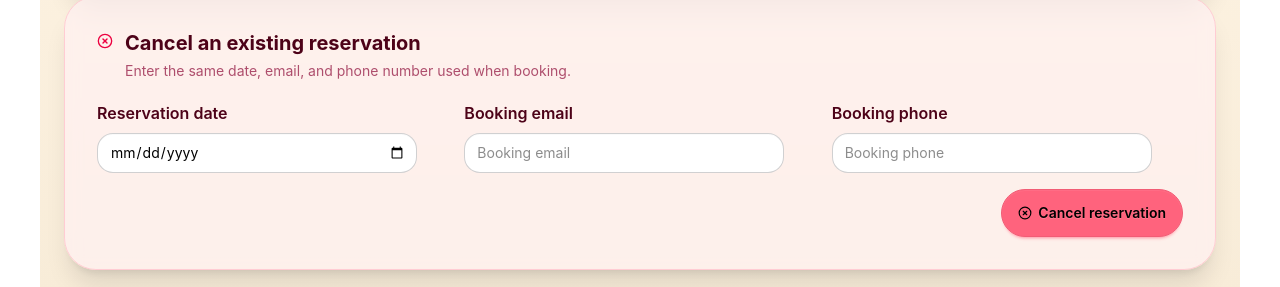
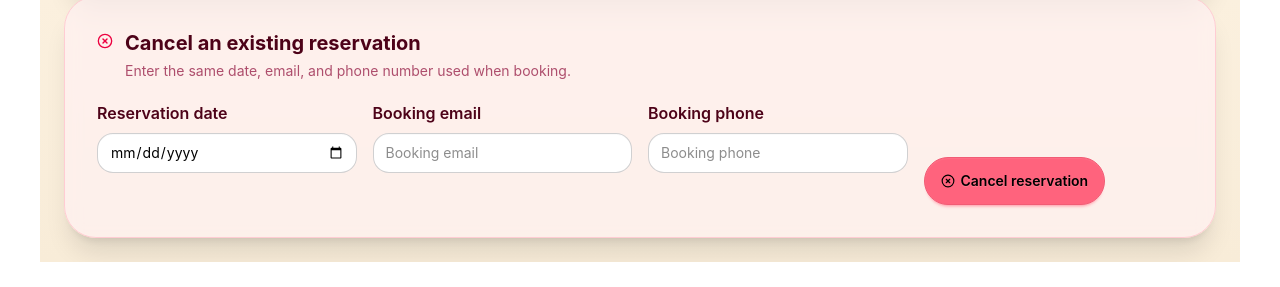
Before and after one commit to NexusLegends4/hacienda-amara-private, a React (Vite) app: page /rooms in a window 1280 px wide. Shown: the part 1037-1324 px from the top of the page. After the commit the page ends 1299 px from the top, so only its background shows below. Built offline with nearby package versions, Linux system fonts and the light colour scheme; no server answers; the database is empty.

Commit message:
fix(reservations): cancel button height-aligned with form inputs on desktop

```diff
--- a/src/pages/Reservations.jsx
+++ b/src/pages/Reservations.jsx
@@ -336,7 +336,7 @@ const Reservations = () => {
 								<p className="mt-1 text-sm text-rose-900/70">Enter the same date, email, and phone number used when booking.</p>
 							</div>
 						</div>
-<form onSubmit={handleCancelReservation} className="mt-5 grid gap-4 md:grid-cols-3 items-end">
+<form onSubmit={handleCancelReservation} className="mt-5 grid gap-4 md:grid-cols-4 items-end">
 							<div className="flex flex-col gap-2">
 								<label className="label-text font-semibold text-rose-950">Reservation date</label>
 								<input type="date" className="input input-bordered rounded-2xl bg-white text-base-content [color-scheme:light]" value={cancelDate} onChange={(event) => setCancelDate(event.target.value)} required />
@@ -349,8 +349,8 @@ const Reservations = () => {
 								<label className="label-text font-semibold text-rose-950">Booking phone</label>
 								<input type="tel" className="input input-bordered rounded-2xl bg-white" placeholder="Booking phone" value={cancelPhone} onChange={(event) => setCancelPhone(event.target.value)} required />
 							</div>
-							<div className="md:col-span-3 flex justify-end">
-								<button type="submit" disabled={cancelling} className="btn btn-error rounded-full text-white h-[48px] w-full md:w-auto">
+							<div className="md:col-start-4 md:row-span-3 self-end">
+								<button type="submit" disabled={cancelling} className="btn btn-error rounded-full text-white h-full min-h-[48px] w-full md:w-auto">
 									{cancelling ? <span className="loading loading-spinner" /> : <><FiXCircle /> Cancel reservation</>}
 								</button>
 							</div>
```
Also changed, not shown: 4 other files (tests, documents, lock files or other folders).
